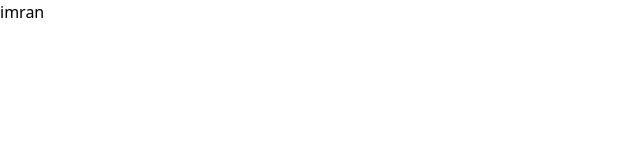
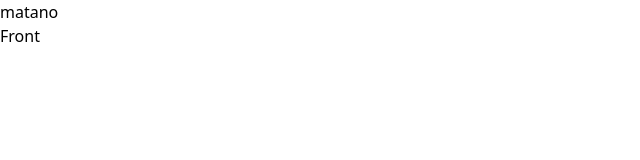
Before and after one commit to imrany/Medical-archive, a React (Vite) app: page / in a window 1280 px wide. Shown: the top 160 px of the page, without its empty margins (0-640 px from the left). Built offline with nearby package versions, Linux system fonts and the light colour scheme.

Commit message:
perfecting on useContext

```diff
--- a/src/App.tsx
+++ b/src/App.tsx
@@ -1,13 +1,17 @@
 import { useState } from 'react'
 import { BrowserRouter as Router, Routes, Route } from 'react-router-dom'
-import {GlobalContext} from "./GlobalContext"
+import { GlobalContext } from './GlobalContext'
 import Home from './pages/Home'
 
 function App() {
-  const [username,setUsername]=useState("imran")
+  const [globalContent,setGlobalContent]=useState({
+    username:"matano",
+    path:"/index"
+  })
+
   return (
     <>
-    <GlobalContext.Provider value={{username}}>
+    <GlobalContext.Provider value={globalContent}>
       <Router>
         <Routes>
           <Route path="/" element={<Home/>}/>
--- a/src/GlobalContext.ts
+++ b/src/GlobalContext.ts
@@ -1,9 +1,10 @@
-import { createContext, useContext } from "react";
+import { createContext } from "react"
+export type GlobalContent={
+    username:string,
+    path:string
+}
 
-export type GlobalContent={
-    username:string
-}
 export const GlobalContext=createContext<GlobalContent>({
-    username:"imranny"
+    username:"",
+    path:""
 })
-export const useGlobalContext=()=>useContext(GlobalContext)
--- a/src/pages/Home.tsx
+++ b/src/pages/Home.tsx
@@ -1,12 +1,15 @@
 // @flow strict
-import { useGlobalContext } from "../GlobalContext";
+import { useContext } from "react";
+import { Link } from "react-router-dom";
+import { GlobalContext } from "../GlobalContext";
+
 function Home() {
-    const {username}=useGlobalContext()
-
-
+    const {username,path}=useContext(GlobalContext)
     return (
         <div>
             <p className='text-base text-center'>{username}</p>
+            <Link to={path}>Front</Link>
+
         </div>
     );
 };
```
